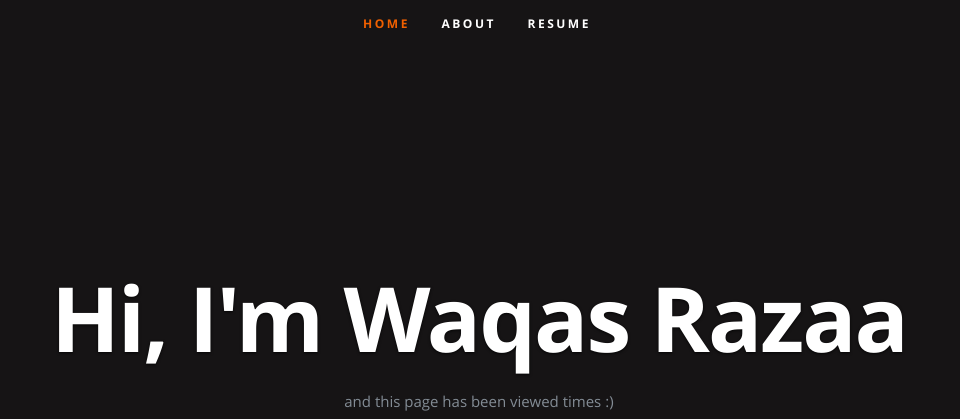
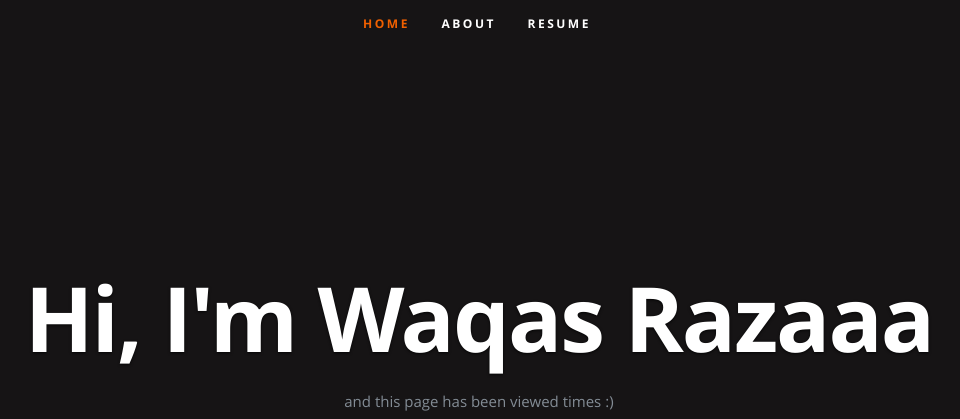
Before and after one commit to waqas1001/azure_resume, a plain HTML site: page frontend/index.html in a window 1280 px wide. Shown: the top 419 px of the page, without its empty margins (163-1123 px from the left). Drawn offline with nearby package versions, Linux system fonts and the light colour scheme; no server answers.

Commit message:
updated the HTML

```diff
--- a/frontend/index.html
+++ b/frontend/index.html
@@ -54,7 +54,7 @@
 
       <div class="row banner">
          <div class="banner-text">
-            <h1 class="responsive-headline">Hi, I'm Waqas Razaa</h1>
+            <h1 class="responsive-headline">Hi, I'm Waqas Razaaa</h1>
 
             <p>and this page has been viewed <a id="counter"></a> times :) </p>
             <ul class="social">
```
